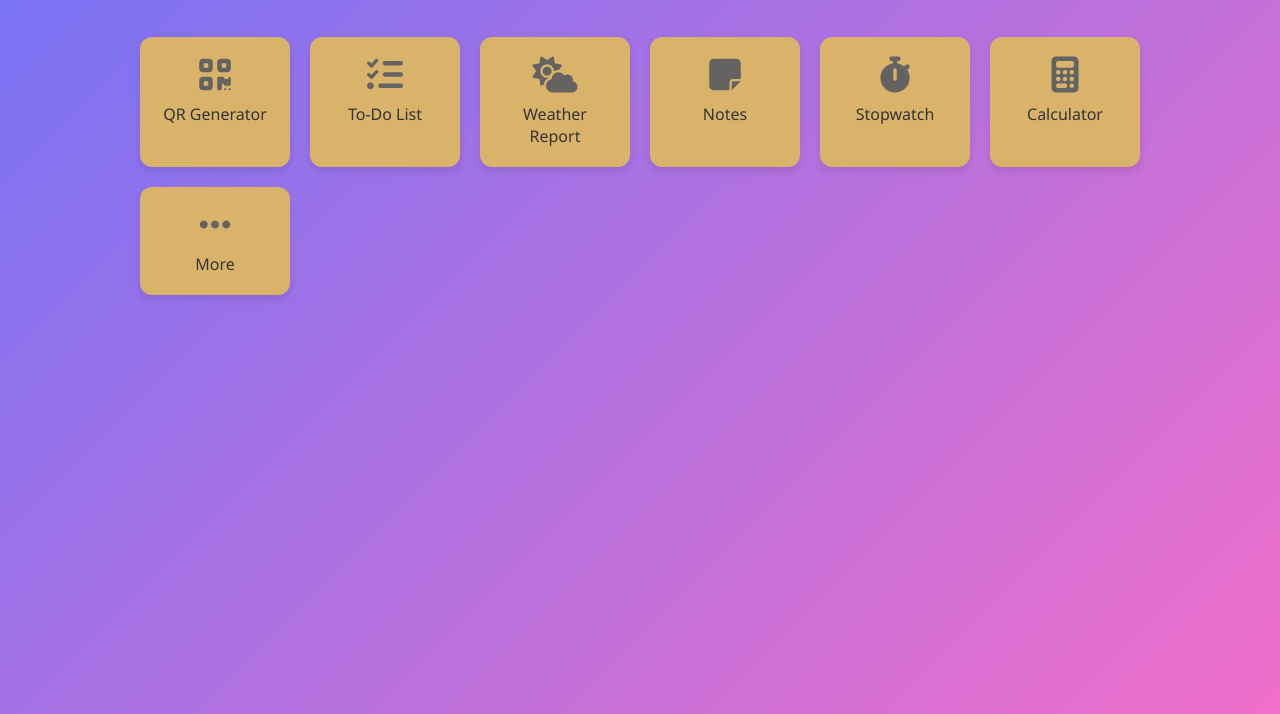
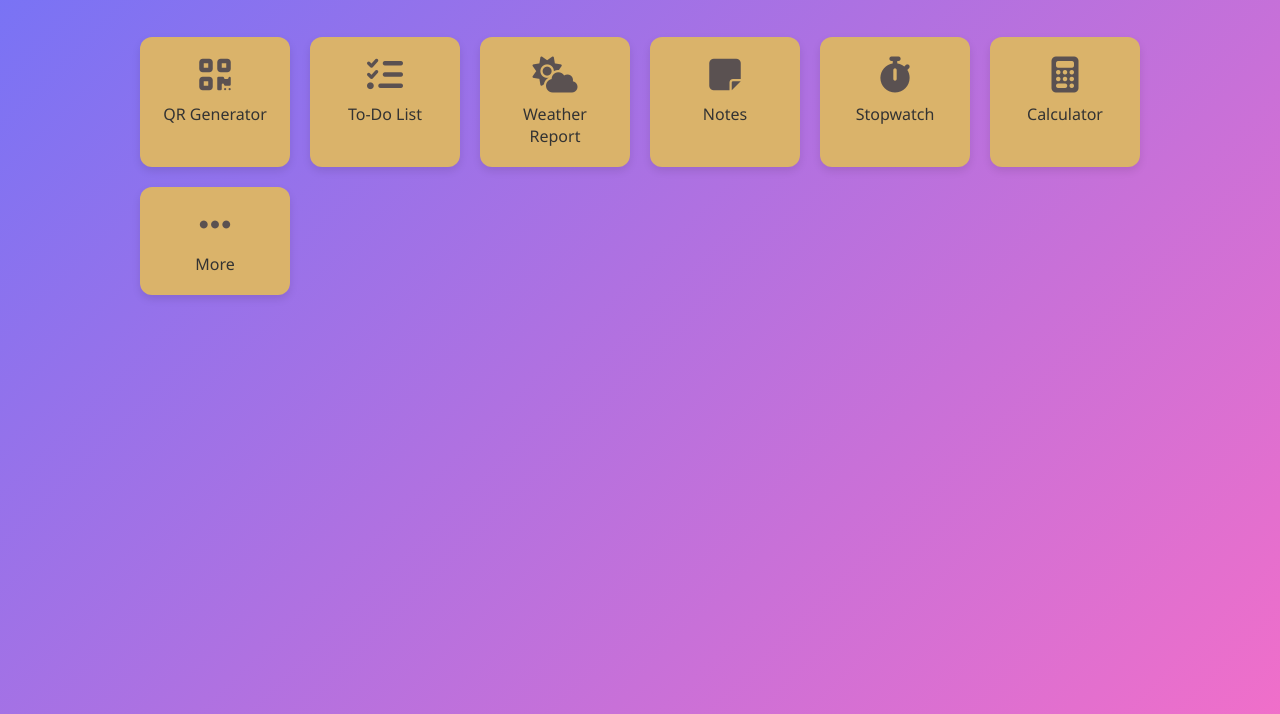
Before and after one commit to ManishAditiya/utility-website, a plain HTML site: page index.html in a window 1280 px wide. Shown: the part 86-800 px from the top of the page. Drawn offline with Linux system fonts and the light colour scheme.

Commit message:
minor update

```diff
--- a/index.html
+++ b/index.html
@@ -60,7 +60,7 @@
 
     .card i {
       font-size: 36px;
-      color: #656262;
+      color: #5a5151;
       margin-bottom: 10px;
     }
 
```
